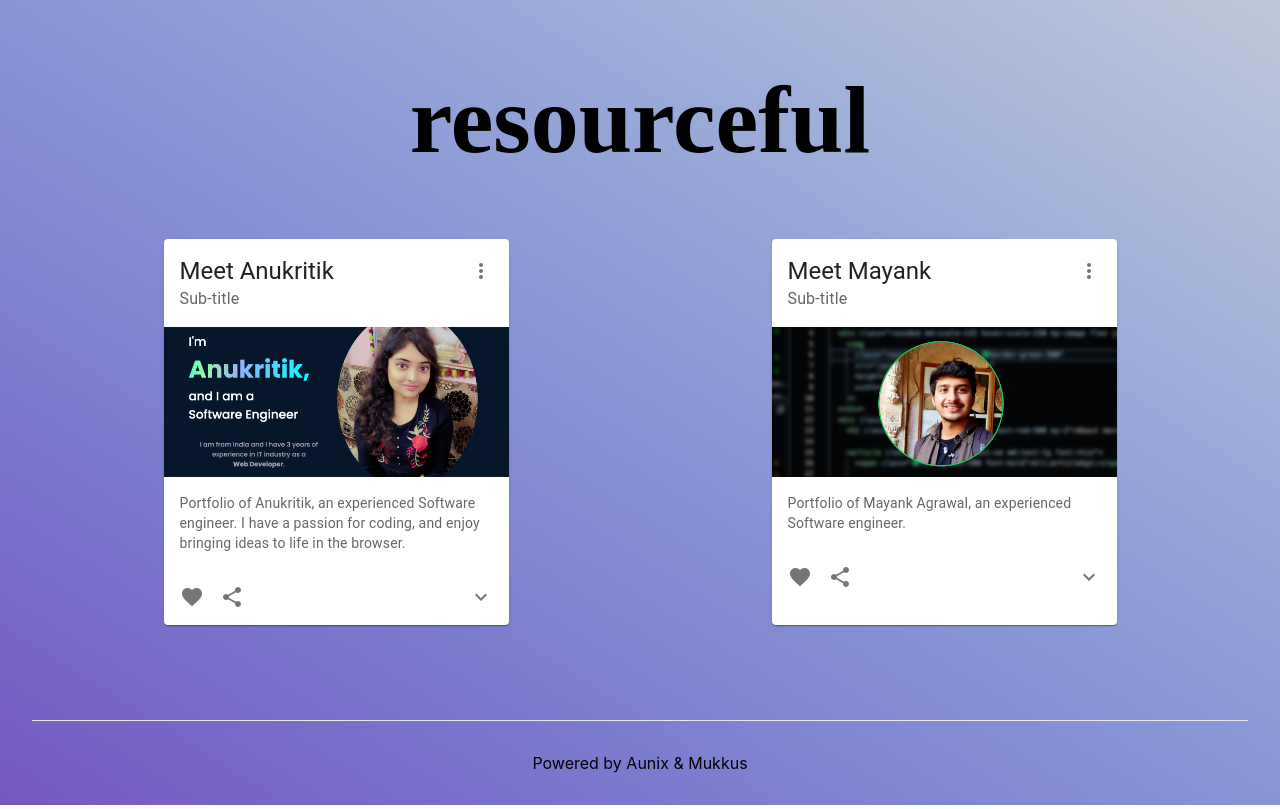
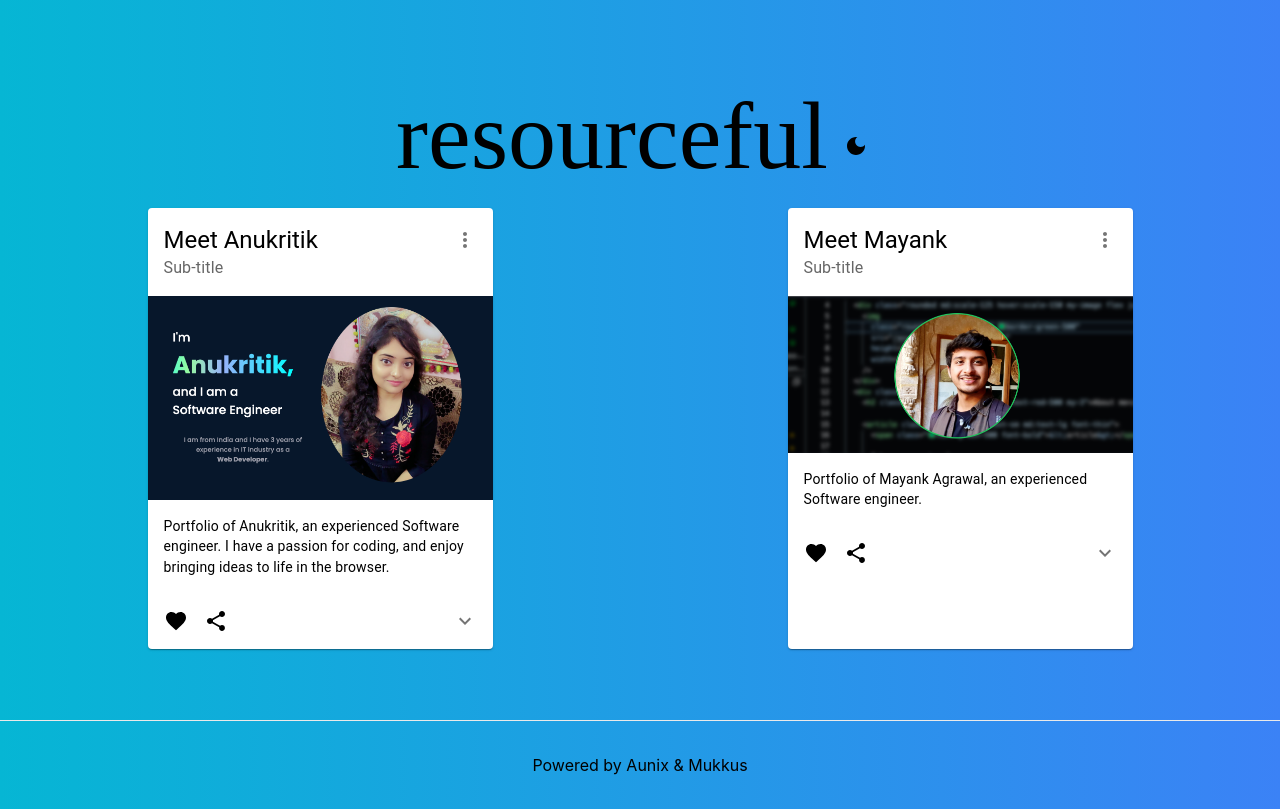
Before and after one commit to Anukritik007/Searching..., a Next.js app: page / in a window 1280 px wide. Built offline with nearby package versions, Linux system fonts and the light colour scheme; a web font is replaced by a local one.

Commit message:
add tailwind

```diff
--- /dev/null
+++ b/components/atoms/ThemeSwitcher.tsx
@@ -0,0 +1,35 @@
+import { DarkMode, LightMode } from '@mui/icons-material';
+import { useTheme } from 'next-themes';
+import {useState, useEffect, useCallback} from 'react';
+
+const CONSTANTS = {
+    DARK: 'dark',
+    LIGHT: 'light',
+}
+
+const ThemeSwitcher = () => {
+    const [mounted, setMounted] = useState(false)
+    const {theme, setTheme} = useTheme();
+
+    useEffect(() => {
+        setMounted(true);
+    },[])
+
+    const themeSwitcherHandler = (mode: string) => () => {
+        console.log(theme, mode)
+        setTheme(mode)
+    }
+
+    if(!mounted) return null;
+
+    return (
+        <>
+            {theme === CONSTANTS.DARK ?
+            <LightMode onClick={themeSwitcherHandler(CONSTANTS.LIGHT)}></LightMode>:
+            <DarkMode onClick={themeSwitcherHandler(CONSTANTS.DARK)}></DarkMode>}
+        </>
+    )
+
+}
+
+export default ThemeSwitcher;
--- a/components/molecules/ResourceCard/ResourceCard.tsx
+++ b/components/molecules/ResourceCard/ResourceCard.tsx
@@ -38,7 +38,7 @@ export const ResourceCard = ({ title, imgUrl, content }: ResourceCardProps) => {
   };
 
   return (
-    <Card sx={{ maxWidth: 345 }}>
+    <Card sx={{ maxWidth: 345 }} className="bg-white dark:bg-black text-black dark:text-white">
       <CardHeader
         action={
           <IconButton aria-label="settings">
@@ -54,17 +54,20 @@ export const ResourceCard = ({ title, imgUrl, content }: ResourceCardProps) => {
         image={imgUrl}
         alt="Resource preview"
       />
-      <CardContent>
-        <Typography variant="body2" color="text.secondary">
+      <CardContent >
+        <Typography
+          variant="body2"
+          className="bg-white dark:bg-black text-black dark:text-white"
+          color="text.secondary">
           {content}
         </Typography>
       </CardContent>
       <CardActions disableSpacing>
         <IconButton aria-label="add to favorites">
-          <FavoriteIcon />
+          <FavoriteIcon className="text-black dark:text-white"/>
         </IconButton>
         <IconButton aria-label="share">
-          <ShareIcon />
+          <ShareIcon className="text-black dark:text-white"/>
         </IconButton>
         <ExpandMore
           expand={expanded}
--- a/package.json
+++ b/package.json
@@ -16,6 +16,7 @@
     "@mui/icons-material": "^5.0.0-rc.1",
     "@mui/material": "^5.0.0-rc.1",
     "next": "12.1.5",
+    "next-themes": "^0.1.1",
     "react": "18.0.0",
     "react-dom": "18.0.0"
   },
@@ -23,8 +24,11 @@
     "@types/node": "17.0.25",
     "@types/react": "18.0.6",
     "@types/react-dom": "18.0.2",
+    "autoprefixer": "^10.4.4",
     "eslint": "8.14.0",
     "eslint-config-next": "12.1.5",
+    "postcss": "^8.4.12",
+    "tailwindcss": "^3.0.24",
     "typescript": "4.6.3"
   }
 }
--- a/pages/_app.tsx
+++ b/pages/_app.tsx
@@ -1,6 +1,7 @@
 import "../styles/globals.css";
 import Head from "next/head";
 import type { AppProps } from "next/app";
+import { ThemeProvider } from "next-themes";
 
 function MyApp({ Component, pageProps }: AppProps) {
   return (
@@ -24,8 +25,9 @@ function MyApp({ Component, pageProps }: AppProps) {
           rel="stylesheet"
         />
       </Head>
-
-      <Component {...pageProps} />
+      <ThemeProvider attribute="class">
+        <Component {...pageProps} />
+      </ThemeProvider>
     </>
   );
 }
--- a/pages/index.tsx
+++ b/pages/index.tsx
@@ -1,12 +1,18 @@
 import type { NextPage } from "next";
 import styles from "../styles/Home.module.css";
 import { ResourceCard } from "../components/molecules/ResourceCard/ResourceCard";
+import ThemeSwitcher from "../components/atoms/ThemeSwitcher";
 
 const Home: NextPage = () => {
   return (
-    <div className={styles.container}>
+    <div className="bg-gradient-to-r from-cyan-500 to-blue-500 dark:from-indigo-500 dark:to-black">
       <main className={styles.main}>
-        <h1 className={styles.title}>resourceful</h1>
+        <h1 className={styles.title}>
+          resourceful
+          <span className="mx-4">
+            <ThemeSwitcher></ThemeSwitcher>
+          </span>
+        </h1>
 
         <section className={styles.topResources}>
           {/* temporary content */}
--- /dev/null
+++ b/postcss.config.js
@@ -0,0 +1,6 @@
+module.exports = {
+  plugins: {
+    tailwindcss: {},
+    autoprefixer: {},
+  },
+}
--- a/styles/globals.css
+++ b/styles/globals.css
@@ -1,3 +1,7 @@
+@tailwind base;
+@tailwind components;
+@tailwind utilities;
+
 html,
 body {
   padding: 0;
--- /dev/null
+++ b/tailwind.config.js
@@ -0,0 +1,12 @@
+module.exports = {
+  important: true,
+  darkMode: 'class',
+  content: [
+    "./pages/**/*.{js,ts,jsx,tsx}",
+    "./components/**/*.{js,ts,jsx,tsx}",
+  ],
+  theme: {
+    extend: {},
+  },
+  plugins: [],
+}
```
Also changed, not shown: 2 other files (tests, documents, lock files or other folders).
